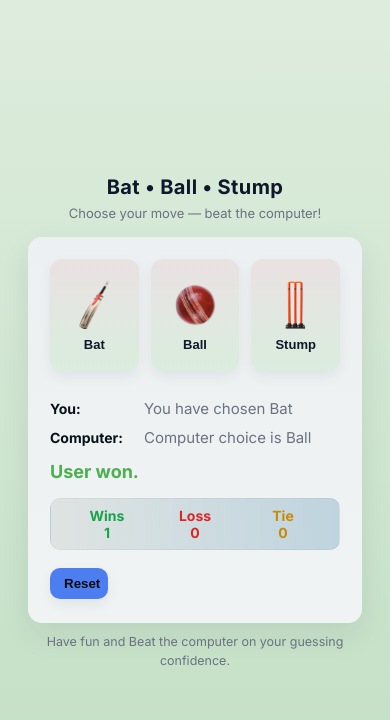
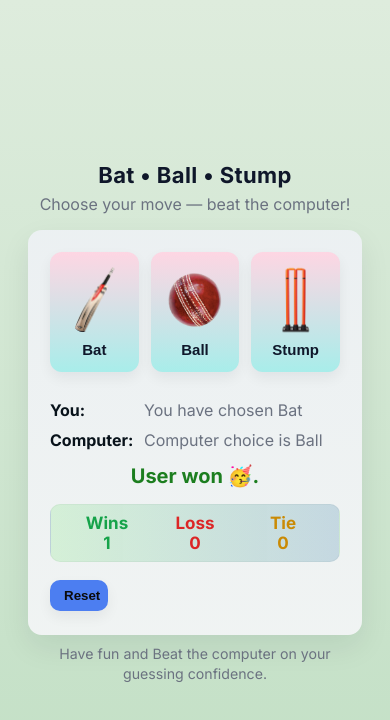
Before and after one commit to debug-node/Javascript-from-basic, a plain HTML site: page Simple Projects/Cricket Game/cricket.html in a window 390 px wide. Both pictures are taken after a click on the button "Bat". Drawn offline with Linux system fonts and the light colour scheme.

Commit message:
Update UI of Cricket Game

```diff
--- a/Simple Projects/Cricket Game/cricket.css
+++ b/Simple Projects/Cricket Game/cricket.css
@@ -36,7 +36,7 @@ body {
 
 .title {
   margin: 0;
-  font-size: clamp(20px, 3.2vw, 28px);
+  font-size: clamp(22px, 4vw, 30px);
   font-weight: 700;
   letter-spacing: 0.4px;
 }
@@ -44,12 +44,12 @@ body {
 .subtitle {
   margin: 6px 0 0;
   color: var(--muted);
-  font-size: 13px;
+  font-size: 16px;
 }
 
 .game-card {
   width: 100%;
-  max-width: 530px;
+  max-width: 560px;
   margin: 0 auto;
   border-radius: 14px;
   background-image: linear-gradient(to top, #f4f5f7e7 0%, #eef1f5e7 100%);
@@ -81,15 +81,15 @@ body {
   align-items: center;
   justify-content: center;
   gap: 6px;
-  height: 112px;
-  width: 112px;
+  height: 120px;
+  width: 120px;
   border-radius: 12px;
   border: none;
   cursor: pointer;
   transition: transform .12s ease, box-shadow .12s ease;
   box-shadow: var(--shadow-sm);
   padding: 6px;
-  background: linear-gradient(180deg, #dc878725, #78da782b);
+  background-image: linear-gradient(to top, #a8edea 0%, #fed6e3 100%);
 }
 
 .choice-button:hover {
@@ -102,7 +102,7 @@ body {
 }
 
 .choice-image {
-  height: 52px;
+  height: 70px;
   width: auto;
   display: block;
   pointer-events: none;
@@ -110,7 +110,7 @@ body {
 
 .choice-label {
   font-weight: 600;
-  font-size: 13px;
+  font-size: 15px;
   color: #0f172a;
 }
 
@@ -126,19 +126,21 @@ body {
   display: flex;
   align-items: center;
   gap: 10px;
-  font-size: 15px;
+  font-size: 16px;
   color: var(--muted);
 }
 
 .result-row strong {
   color: #08121a;
   width: 84px;
-  font-size: 14px;
+  font-size: 16px;
 }
 
 .result-message {
-  font-size: 18px;
-  color: #4caf50;
+  justify-content: center;
+  /* align-items: center; */
+  font-size: 20px;
+  color: #1c7e1f;
   font-weight: 700;
   margin-top: 4px;
 }
@@ -147,7 +149,7 @@ body {
   display: flex;
   gap: 12px;
   justify-content: space-evenly;
-  background: linear-gradient(90deg, rgba(166, 175, 166, 0.216), rgba(76, 140, 175, 0.293));
+  background: linear-gradient(90deg, rgba(140, 233, 140, 0.268), rgba(76, 140, 175, 0.258));
   padding: 8px;
   border-radius: 10px;
   border: 1px solid rgba(16, 24, 40, 0.04);
@@ -159,7 +161,7 @@ body {
   display: flex;
   flex-direction: column;
   align-items: center;
-  font-size: 14px;
+  font-size: 17px;
   font-weight: 700;
   min-width: 56px;
 }
@@ -203,5 +205,5 @@ body {
   margin-top: 8px;
   text-align: center;
   color: var(--muted);
-  font-size: 15px;
+  font-size: 17px;
 }
--- a/Simple Projects/Cricket Game/cricket.js
+++ b/Simple Projects/Cricket Game/cricket.js
@@ -32,35 +32,35 @@ function getResult(userMove, computerMove) {
     if (userMove === 'Bat') {
         if (computerMove === 'Ball') {
             score.win++;
-            return 'User won.';
+            return 'User won 🥳.';
         } else if (computerMove === 'Bat') {
             score.tie++;
-            return `It's a tie`;
+            return `It's a tie 🤝`;
         } else if (computerMove === 'Stump') {
             score.lost++;
-            return 'Computer has won';
+            return 'Computer has won 🤖';
         }
     } else if (userMove === 'Ball') {
         if (computerMove === 'Ball') {
             score.tie++;
-            return `It's a tie`;
+            return `It's a tie 🤝`;
         } else if (computerMove === 'Bat') {
             score.lost++;
-            return 'Computer has won';
+            return 'Computer has won 🤖';
         } else if (computerMove === 'Stump') {
             score.win++;
-            return 'User won.';
+            return 'User won 🥳.';
         }
     } else {
         if (computerMove === 'Ball') {
             score.lost++;
-            return 'Computer has won';
+            return 'Computer has won 🤖';
         } else if (computerMove === 'Bat') {
             score.win++;
-            return 'User won.';
+            return 'User won 🥳.';
         } else if (computerMove === 'Stump') {
             score.tie++;
-            return `It's a tie`;
+            return `It's a tie 🤝`;
         }
     }
 }
```
Also changed, not shown: Simple Projects/Cricket Game/cricket.html (+3 -2 lines).
